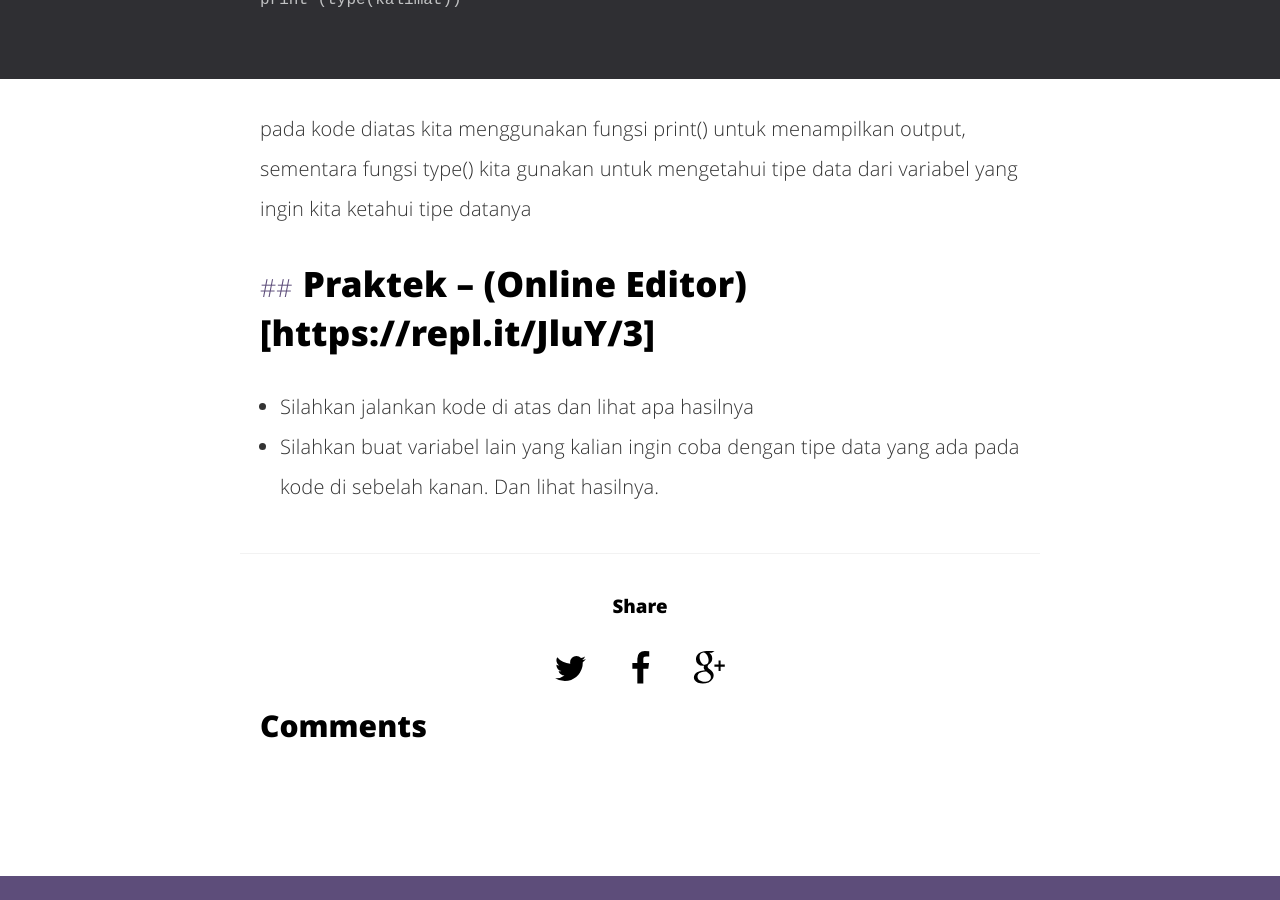
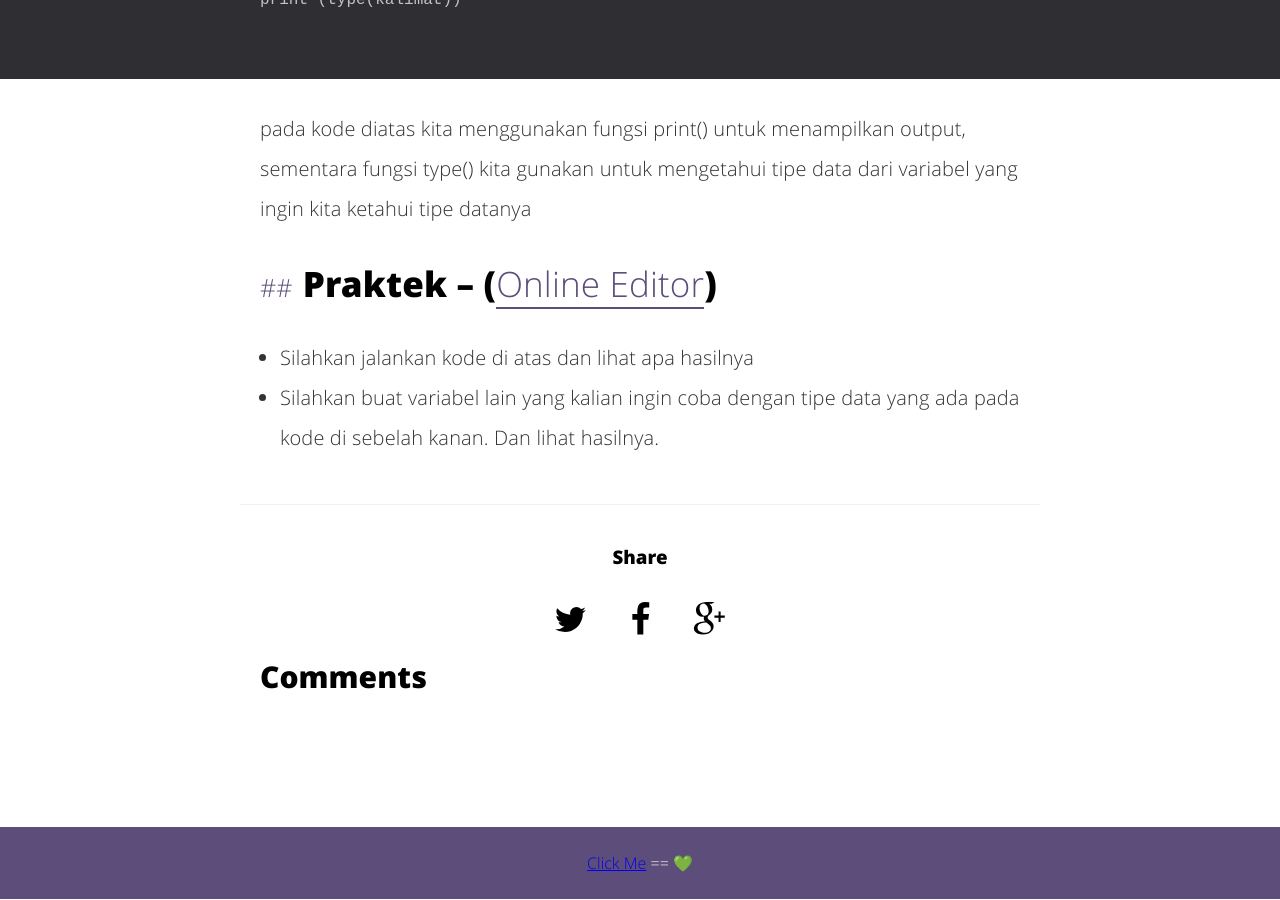
Before and after one commit to arkrwn/arkwrn.github.io, a Jekyll site: the page built from _posts/2017-07-25-Belajar-Python-1.md, in a window 1280 px wide and 900 px high, scrolled down 1492 px. Built offline with Jekyll 4.4.1, drawn with Linux system fonts in a browser that asks for light colours; comment, search, counter and statistics services are not loaded.

Commit message:
Update 2017-07-25-Belajar-Python-1.md

```diff
--- a/_posts/2017-07-25-Belajar-Python-1.md
+++ b/_posts/2017-07-25-Belajar-Python-1.md
@@ -57,6 +57,6 @@ print (type(kalimat))
 pada kode diatas kita menggunakan fungsi print() untuk menampilkan output,
 sementara fungsi type() kita gunakan untuk mengetahui tipe data dari variabel yang ingin kita ketahui tipe datanya
 
-## Praktek -- (Online Editor)[https://repl.it/JluY/3]
+## Praktek -- ([Online Editor](https://repl.it/JluY/3))
   - Silahkan jalankan kode di atas dan lihat apa hasilnya
   - Silahkan buat variabel lain yang kalian ingin coba dengan tipe data yang ada pada kode di sebelah kanan. Dan lihat hasilnya.
```
